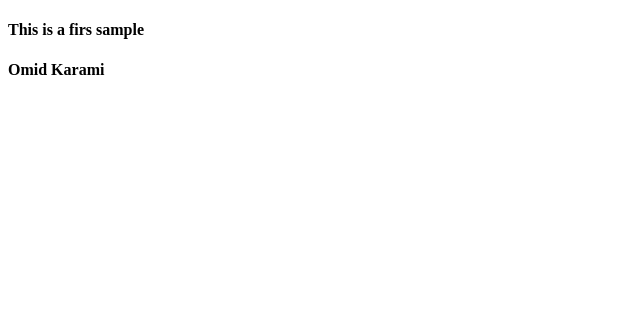
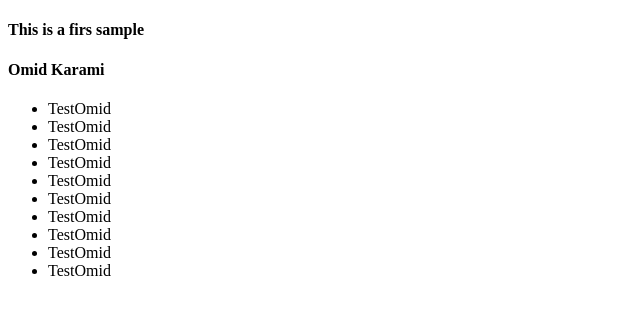
Before and after one commit to KarameiOmid/vscode-sample, a plain HTML site: page Index.html in a window 1280 px wide. Shown: the whole page, without its empty margins (0-640 px from the left). Drawn offline with Linux system fonts and the light colour scheme.

Commit message:
ul and li added

```diff
--- a/Index.html
+++ b/Index.html
@@ -9,6 +9,20 @@
     <div>
       <h4>This is a firs sample</h4>
       <h4>Omid Karami</h4>
+      <div>
+        <ul>
+          <li>TestOmid</li>
+          <li>TestOmid</li>
+          <li>TestOmid</li>
+          <li>TestOmid</li>
+          <li>TestOmid</li>
+          <li>TestOmid</li>
+          <li>TestOmid</li>
+          <li>TestOmid</li>
+          <li>TestOmid</li>
+          <li>TestOmid</li>
+        </ul>
+      </div>
     </div>
   </body>
 </html>
```
